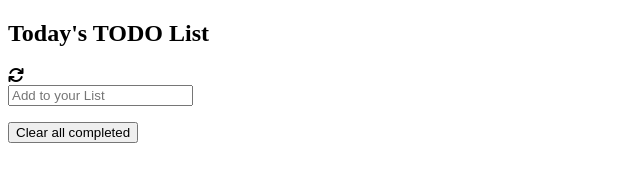
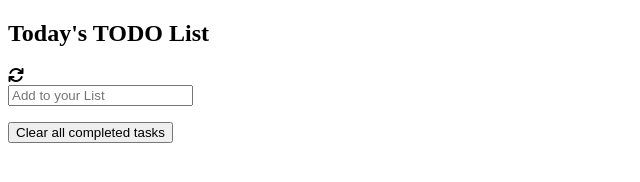
Before and after one commit to blase147/todo-list-peer-review, a website: page src/index.html in a window 1280 px wide. Shown: the full height of the page, 0-640 px from the left. Drawn offline with Linux system fonts and the light colour scheme.

Commit message:
Modified index.html file

```diff
--- a/src/index.html
+++ b/src/index.html
@@ -22,7 +22,7 @@
                 </div>
                 <ul class="tasks">
                 </ul>
-                <button class="clearAll">Clear all completed</button>
+                <button class="clearAll">Clear all completed tasks</button>
             </section>
         </article>
         <p></p>
```
